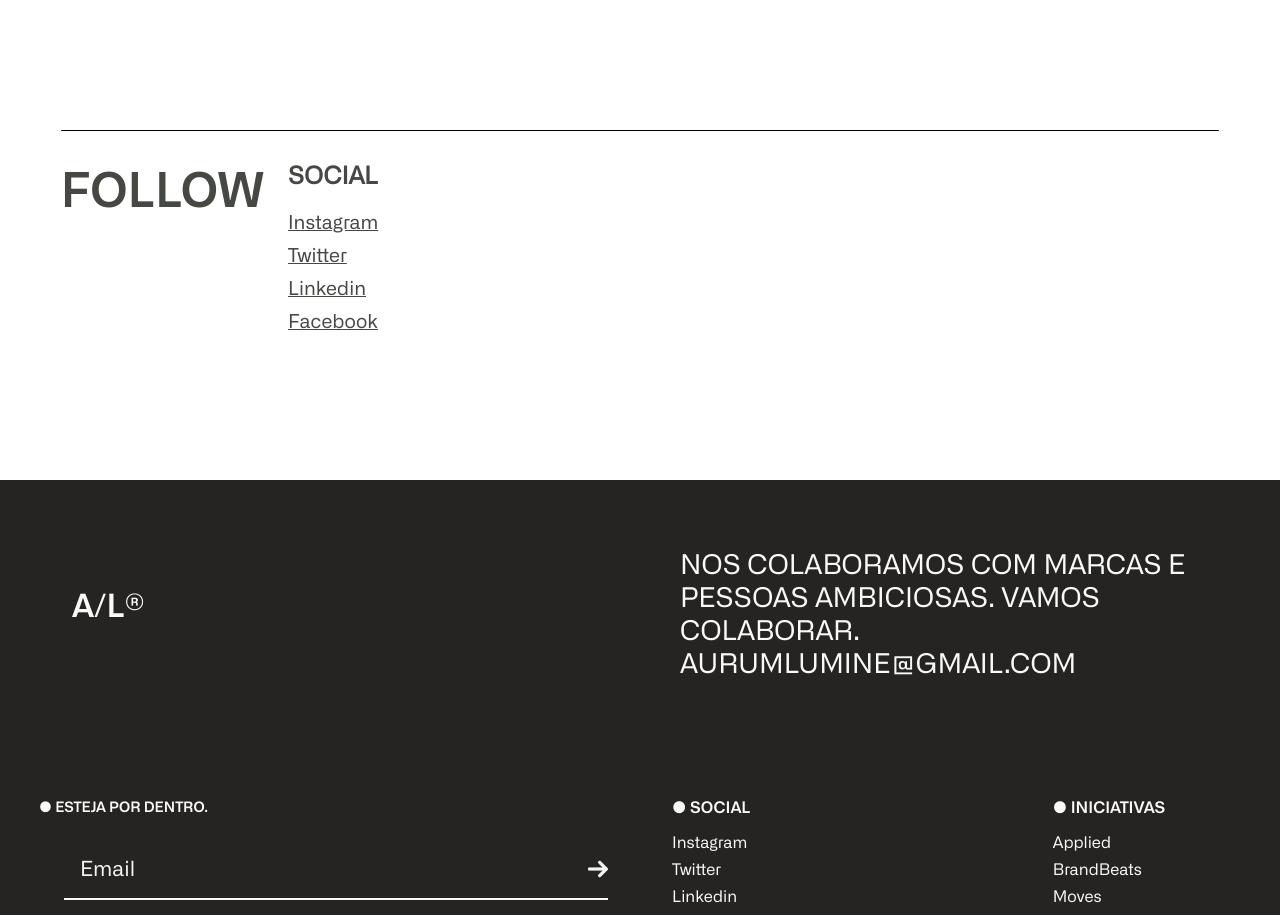
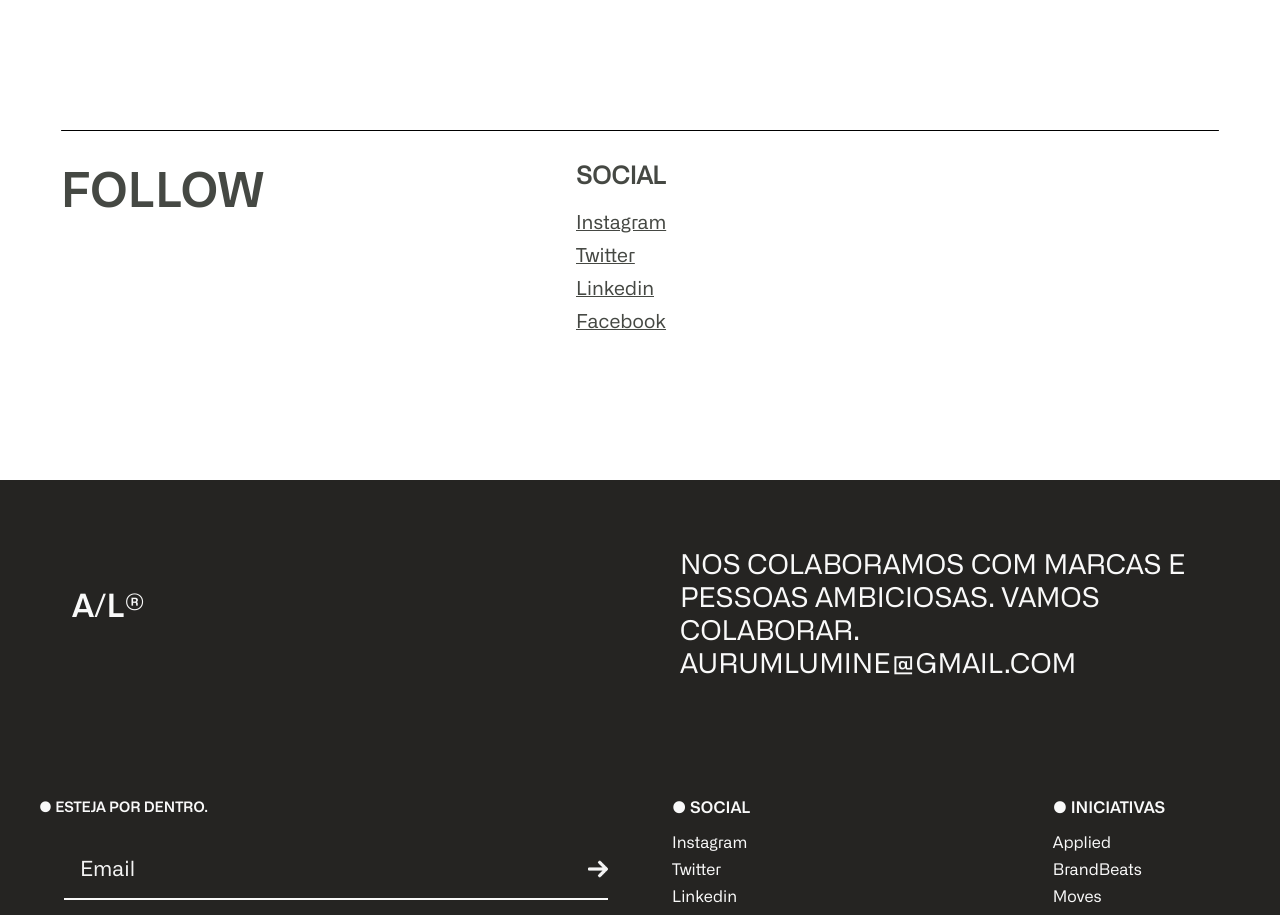
Before and after one commit to guilhermesantossousadev/aurum-ecommerce, a React (Vite) app: page /contato in a window 1280 px wide. Shown: the part 1280-2195 px from the top of the page. Built offline with nearby package versions, Linux system fonts and the light colour scheme.

Commit message:
Update Contato.css

```diff
--- a/src/styles/Contato.css
+++ b/src/styles/Contato.css
@@ -162,6 +162,7 @@
 .Contato__end__bottom__item.right {
   width: 80%;
   padding: 2rem;
+  padding-inline: 20rem;
   display: flex;
   flex-direction: column;
   gap: 20px;
```
